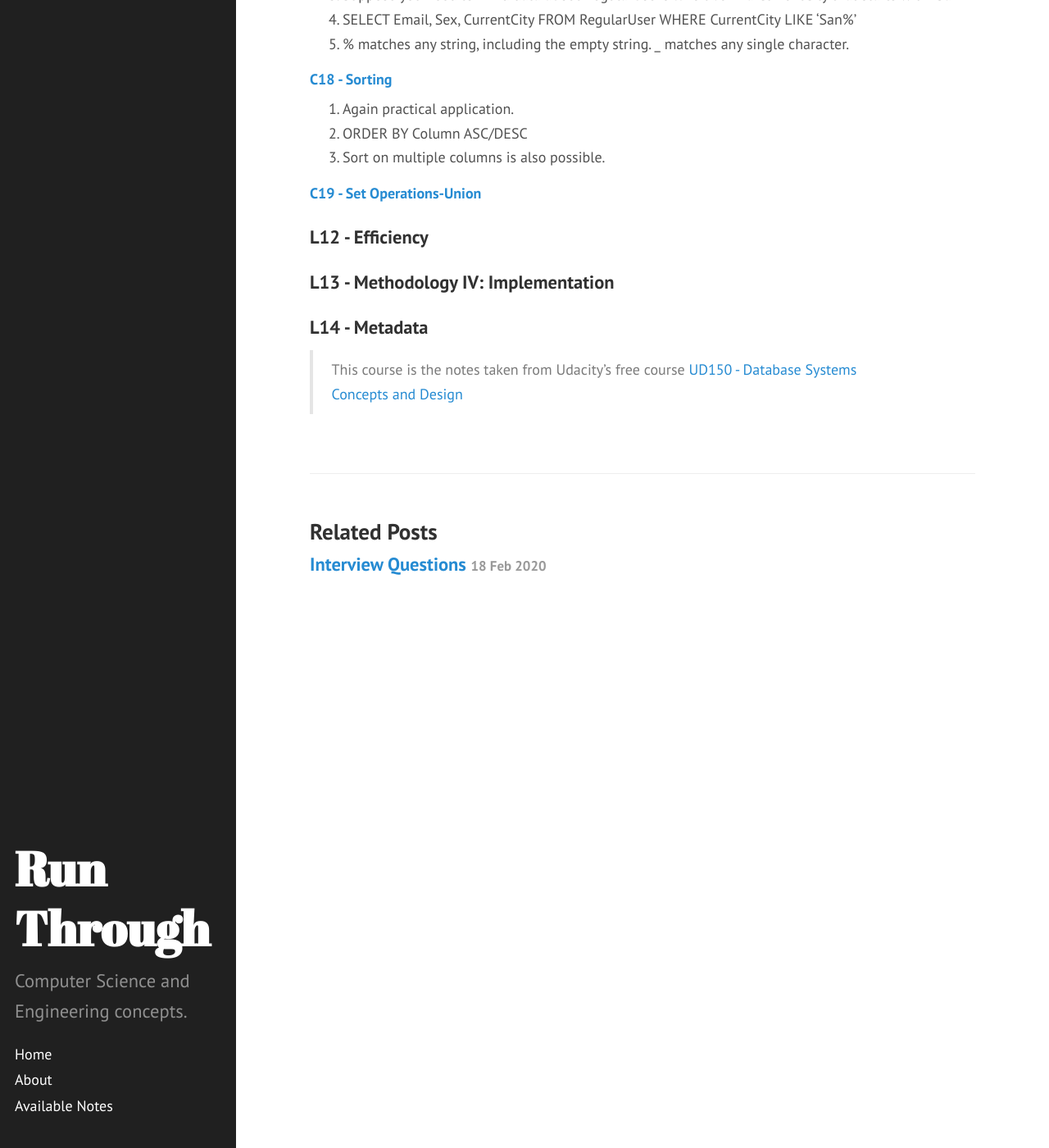
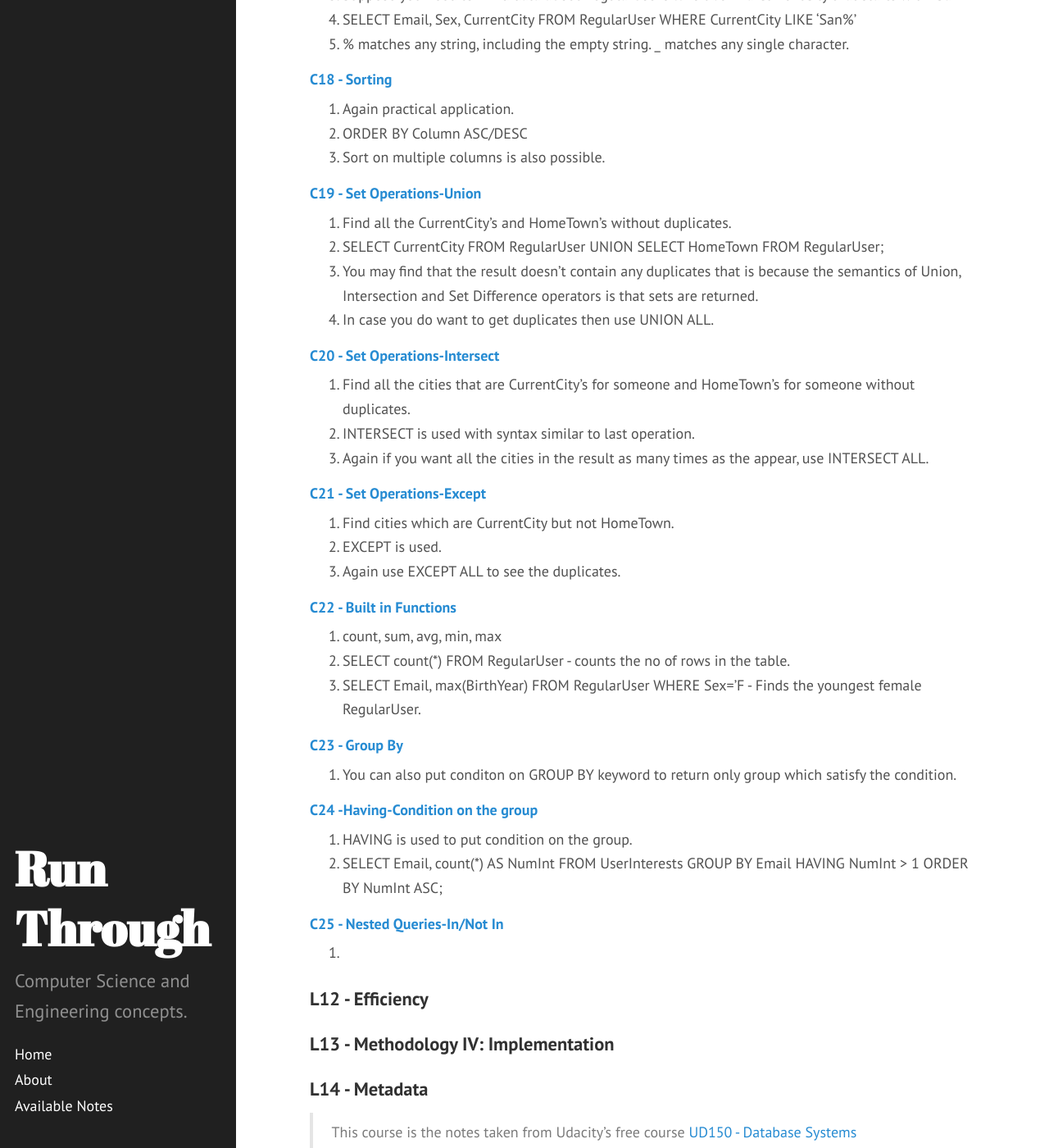
Before and after one commit to runthrough/runthrough.github.io, a Jekyll site: the page built from _posts/2020-02-18-database-systems-concepts-and-design.md, in a window 1280 px wide and 1400 px high, scrolled down 27814 px. Shown: the whole window at 82% size. Built offline with Jekyll 4.4.1, drawn with Linux system fonts in a browser that asks for light colours; Markdown is read by kramdown in place of the engine named in the settings.

Commit message:
L11-C24 done

```diff
--- a/_posts/2020-02-18-database-systems-concepts-and-design.md
+++ b/_posts/2020-02-18-database-systems-concepts-and-design.md
@@ -802,7 +802,35 @@ title: Database Systems Concepts and Design
 3. Sort on multiple columns is also possible.
 
 #### [C19 - Set Operations-Union](https://classroom.udacity.com/courses/ud150/lessons/5869648587/concepts/58288999980923)
+1. Find all the CurrentCity's and HomeTown's without duplicates.
+2. SELECT CurrentCity FROM RegularUser UNION SELECT HomeTown FROM RegularUser;
+3. You may find that the result doesn't contain any duplicates that is because the semantics of Union, Intersection and Set Difference operators is that sets are returned.
+4. In case you do want to get duplicates then use UNION ALL.
 
+#### [C20 - Set Operations-Intersect](https://classroom.udacity.com/courses/ud150/lessons/5869648587/concepts/58288999990923)
+1. Find all the cities that are CurrentCity's for someone and HomeTown's for someone without duplicates.
+2. INTERSECT is used with syntax similar to last operation.
+3. Again if you want all the cities in the result as many times as the appear, use INTERSECT ALL.
+
+#### [C21 - Set Operations-Except](https://classroom.udacity.com/courses/ud150/lessons/5869648587/concepts/58289000000923)
+1. Find cities which are CurrentCity but not HomeTown.
+2. EXCEPT is used.
+3. Again use EXCEPT ALL to see the duplicates.
+
+#### [C22 - Built in Functions](https://classroom.udacity.com/courses/ud150/lessons/5869648587/concepts/58324700610923)
+1. count, sum, avg, min, max
+2. SELECT count(*) FROM RegularUser - counts the no of rows in the table.
+3. SELECT Email, max(BirthYear) FROM RegularUser WHERE Sex='F - Finds the youngest female RegularUser.
+
+#### [C23 - Group By](https://classroom.udacity.com/courses/ud150/lessons/5869648587/concepts/58324700620923)
+1. You can also put conditon on GROUP BY keyword to return only group which satisfy the condition.
+
+#### [C24 -Having-Condition on the group](https://classroom.udacity.com/courses/ud150/lessons/5869648587/concepts/58324700630923)
+1. HAVING is used to put condition on the group.
+2. SELECT Email, count(*) AS NumInt FROM UserInterests GROUP BY Email HAVING NumInt > 1 ORDER BY NumInt ASC;
+
+#### [C25 - Nested Queries-In/Not In](https://classroom.udacity.com/courses/ud150/lessons/5869648587/concepts/58324700640923)
+1.
 
 ### L12 - Efficiency
 
```
